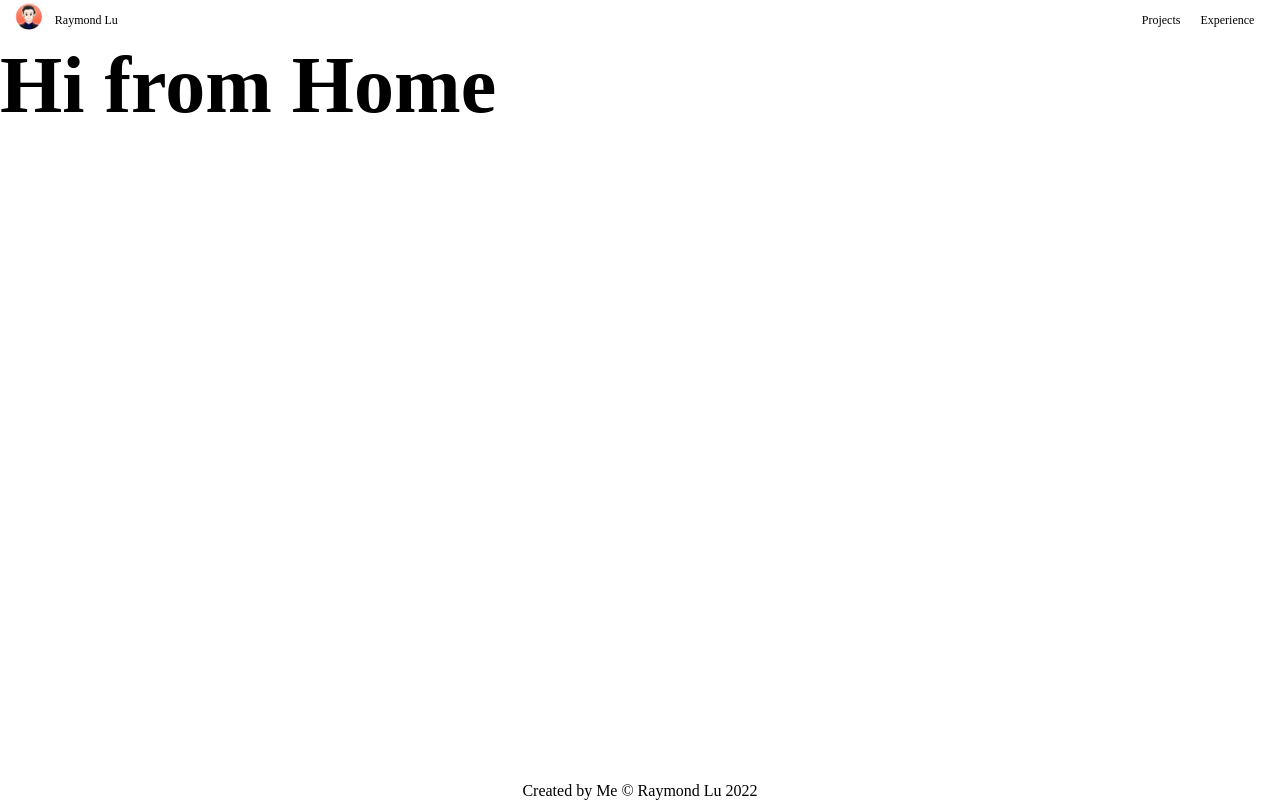
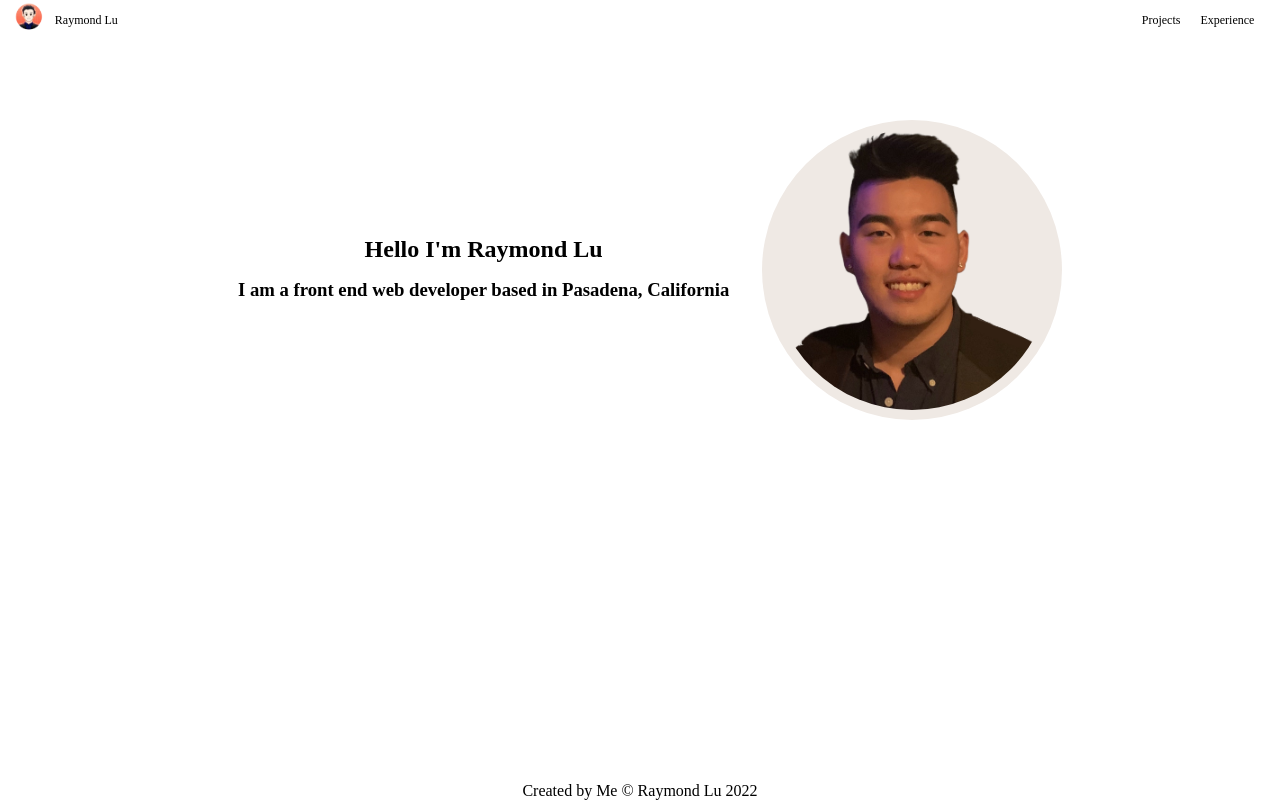
Before and after one commit to raylu15742cs/raylu15742cs.github.io, a React (Create React App) app in the folder portfolio/: page /#/ in a window 1280 px wide. Built offline with nearby package versions, Linux system fonts and the light colour scheme; a web font is replaced by a local one.

Commit message:
update home page

```diff
--- a/portfolio/src/Component/Home.js
+++ b/portfolio/src/Component/Home.js
@@ -1,7 +1,15 @@
+import profile from "./img/profile.png"
+
 function Home() {
   return (
     <div className="Home">
-      <h1> Hi from Home</h1>
+      <div className="HomeTop">
+        <div className="HomeIntroduction">
+          <h2> Hello I'm Raymond Lu </h2>
+          <h3>I am a  front end web developer based in Pasadena, California</h3>
+        </div>
+        <img src={profile} alt="profile"></img>
+      </div>
     </div>
   );
 }
--- a/portfolio/src/Component/Nav.js
+++ b/portfolio/src/Component/Nav.js
@@ -1,4 +1,4 @@
-import profile from "./img/profile.png"
+import profile from "./img/icon.png"
 import { Link } from "react-router-dom";
 
 function Nav() {
--- a/portfolio/src/app.css
+++ b/portfolio/src/app.css
@@ -121,3 +121,27 @@ h2 {
     text-decoration: none;
     color: black;
 }
+.Home {
+    margin: 10vh 17vw;
+}
+.Home img {
+    height: 35vh;
+    background-color: #efe9e4;
+    padding: 10px;
+    border-radius: 50%;
+}
+.HomeTop {
+    display: flex;
+    gap: 1vw;
+}
+.HomeIntroduction {
+    height: 35vh;
+    width: 50vw;
+    display: flex;
+    flex-direction: column;
+    justify-content: center;
+    align-items: center;
+}
+.HomeIntroduction h3 {
+    padding-top: 2vh;
+}
```
Also changed, not shown: portfolio/src/Component/img/icon.png (added), portfolio/src/Component/img/profile.png.
